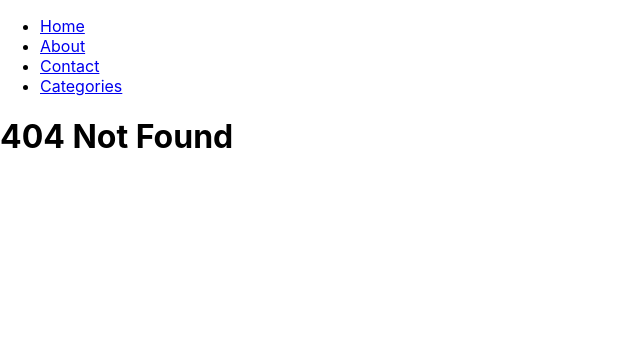
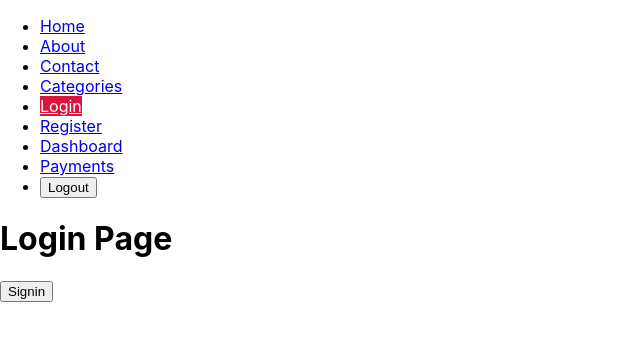
Before and after one commit to cristiandev2017/RoutesReact, a React (Create React App) app: page /login in a window 1280 px wide. Before the commit this address had no page. Shown: the top 340 px of the page, without its empty margins (0-640 px from the left). Built offline with nearby package versions, Linux system fonts and the light colour scheme.

Commit message:
Se implementa autenticacion con sigin y signup

```diff
--- a/src/App.js
+++ b/src/App.js
@@ -1,10 +1,12 @@
+import AuthProvider from "./auth/AuthProvider";
 import AppRouter from "./routers/AppRouter";
-
 
 function App() {
   return (
     <div>
-      <AppRouter />
+      <AuthProvider>
+        <AppRouter />
+      </AuthProvider>
     </div>
   );
 }
--- /dev/null
+++ b/src/auth/AuthProvider.js
@@ -0,0 +1,27 @@
+import { createContext,useState } from 'react';
+
+export const AuthContext = createContext();
+
+const AuthProvider = ({children}) =>{
+
+  const [user, setUser] = useState(null);
+
+    const contextValue = {
+        user,
+        login(){
+            setUser({id:1,username: "cristian22"})
+        },
+        logout(){
+            setUser(null);
+        },
+        isLogged(){
+            return !!user
+        }
+    }
+
+    return <AuthContext.Provider value={contextValue}>
+        {children}
+    </AuthContext.Provider>
+}
+
+export default AuthProvider;
--- /dev/null
+++ b/src/auth/useAuth.js
@@ -0,0 +1,9 @@
+import React, {useContext} from 'react'
+import {AuthContext} from './AuthProvider';
+
+export default function useAuth() {
+    //const contextValue = useContext(AuthContext)
+    return (
+        useContext(AuthContext)
+    )
+}
--- a/src/components/Navbar.js
+++ b/src/components/Navbar.js
@@ -1,7 +1,10 @@
 import React from 'react'
 import { NavLink } from "react-router-dom";
+import useAuth from '../auth/useAuth'
 
 export default function Navbar() {
+    const auth = useAuth();
+
     return (
         <nav>
             <ul>
@@ -17,6 +20,21 @@ export default function Navbar() {
                 <li>
                     <NavLink to="/categories" activeClassName="active">Categories</NavLink>
                 </li>
+                <li>
+                    <NavLink to="/login" activeClassName="active">Login</NavLink>
+                </li>
+                <li>
+                    <NavLink to="/register" activeClassName="active">Register</NavLink>
+                </li>
+                <li>
+                    <NavLink to="/dashboard" activeClassName="active">Dashboard</NavLink>
+                </li>
+                <li>
+                    <NavLink to="/payments" activeClassName="active">Payments</NavLink>
+                </li>
+                <li>
+                    <button onClick={auth.logout}>Logout</button>
+                </li>
             </ul>
         </nav>
     )
--- /dev/null
+++ b/src/pages/DashboardPage.js
@@ -0,0 +1,9 @@
+import React from 'react'
+
+export default function DashboardPage() {
+    return (
+        <div>
+           <h1>DashboardPage</h1>
+        </div>
+    )
+}
--- /dev/null
+++ b/src/pages/LoginPage.js
@@ -0,0 +1,16 @@
+import React from 'react'
+import useAuth from "../auth/useAuth";
+
+export default function LoginPage() {
+    const auth = useAuth();
+    const handleLogin = () =>{
+        auth.login();
+    }
+
+    return (
+        <div>
+            <h1>Login Page</h1>
+            <button onClick={handleLogin}>Signin</button>
+        </div>
+    )
+}
--- /dev/null
+++ b/src/pages/PaymentPage.js
@@ -0,0 +1,9 @@
+import React from 'react'
+
+export default function PaymentPage() {
+    return (
+        <div>
+            <h1>PaymentPage</h1>
+        </div>
+    )
+}
--- /dev/null
+++ b/src/pages/RegisterPage.js
@@ -0,0 +1,9 @@
+import React from 'react'
+
+export default function RegisterPage() {
+    return (
+        <div>
+            <h1>Register Page</h1>
+        </div>
+    )
+}
--- a/src/routers/AppRouter.js
+++ b/src/routers/AppRouter.js
@@ -1,12 +1,18 @@
 import React from "react";
-import { BrowserRouter as Router, Route, Switch } from "react-router-dom";
+import { BrowserRouter as Router, Route, Switch, Redirect } from "react-router-dom";
 import AboutPage from "../pages/AboutPage";
 import ContactPage from "../pages/ContactPage";
 import HomePage from "../pages/HomePage";
 import NotFoundPage from "../pages/NotFoundPage";
 import ProfilePage from "../pages/ProfilePage";
 import CategoriesPage from "../pages/CategoriesPage";
+import LoginPage from "../pages/LoginPage";
+import RegisterPage from "../pages/RegisterPage";
+import DashboardPage from "../pages/DashboardPage";
+import PaymentPage from "../pages/PaymentPage";
+import PrivateRoute from "./PrivateRoute";
 import Navbar from "../components/Navbar";
+
 
 export default function AppRouter() {
   return (
@@ -20,6 +26,16 @@ export default function AppRouter() {
         <Route exact path="/profile/:username" component={ProfilePage}/>
         <Route exact path="/categories" component={CategoriesPage}/>
 
+        <Route exact path="/signin">
+          <Redirect to="/login"/>
+        </Route>
+
+        <Route exact path="/login" component={LoginPage}/>
+        <Route exact path="/register" component={RegisterPage}/>
+
+        <PrivateRoute exact path="/dashboard" component={DashboardPage}/>
+        <Route exact path="/payments" component={PaymentPage}/>
+
         <Route path="*" component={NotFoundPage} />
       </Switch>
     </Router>
--- /dev/null
+++ b/src/routers/PrivateRoute.js
@@ -0,0 +1,16 @@
+import React from "react";
+import { Route, Redirect } from "react-router-dom";
+import useAuth from "../auth/useAuth";
+
+//const user = null;
+//const user = {id:1, username:'cristian22'}
+
+export default function PrivateRoute({ component: Component, ...rest }) {
+  const auth = useAuth();
+
+  return(
+     <Route {...rest}>
+        {auth.isLogged() ? (<Component />) : (<Redirect to="/login" />)}
+    </Route>
+    );
+}
```
